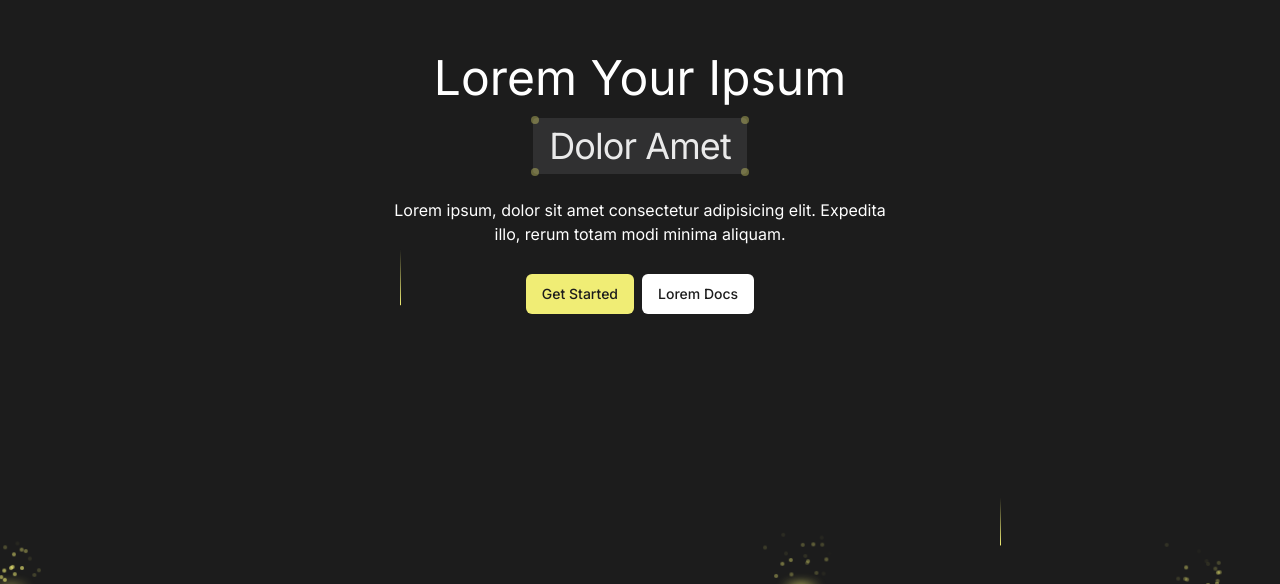
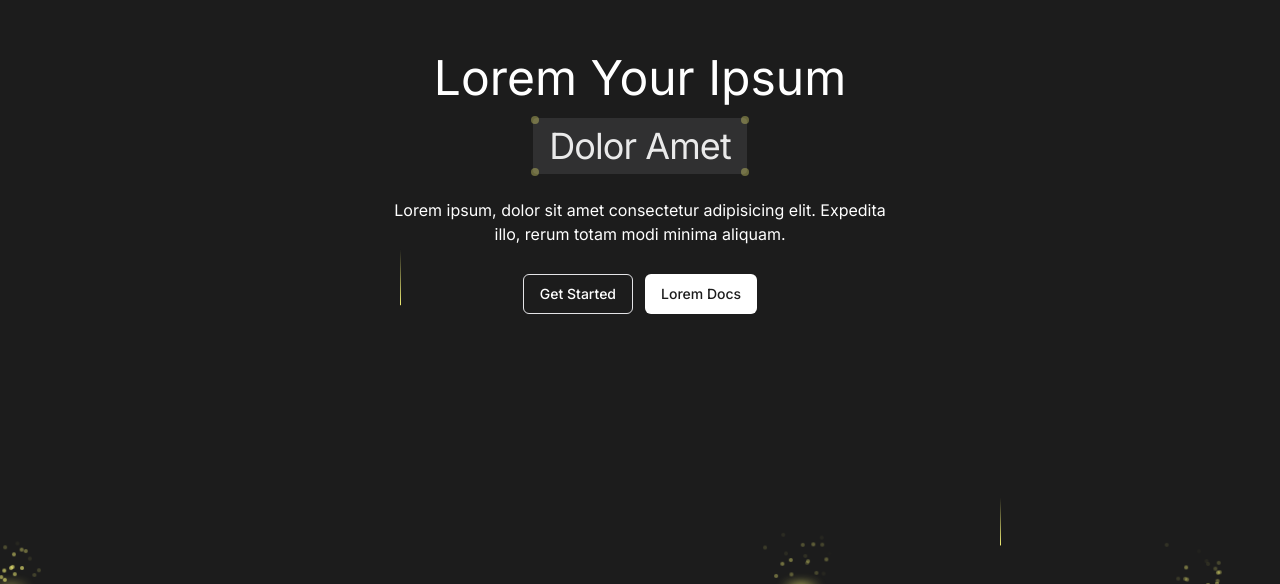
Before and after one commit to IRTIDEATH/LoremSeries, a Next.js app: page / in a window 1280 px wide. Shown: the part 216-800 px from the top of the page. Built offline with nearby package versions, Linux system fonts and the light colour scheme.

Commit message:
upd: change variant button outline component

```diff
--- a/components/pages/Hero.tsx
+++ b/components/pages/Hero.tsx
@@ -22,8 +22,8 @@ const Hero = () => {
           Lorem ipsum, dolor sit amet consectetur adipisicing elit. Expedita
           illo, rerum totam modi minima aliquam.
         </p>
-        <div className="flex items-center space-x-2 pt-3 justify-center">
-          <Button Icon={ArrowRightIcon} iconPlacement="right" variant="expandIcon" className="bg-yellow">Get Started</Button>
+        <div className="flex items-center pt-3 justify-center space-x-3">
+          <Button variant="outline" className="text-white hover:text-yellow hover:border-yellow transition duration-200">Get Started</Button>
           <Button variant="shadowhover" className="">Lorem Docs</Button>
         </div>
       </div>
--- a/components/ui/button.tsx
+++ b/components/ui/button.tsx
@@ -12,7 +12,7 @@ const buttonVariants = cva(
         destructive:
           "bg-destructive text-destructive-foreground hover:bg-destructive/90",
         outline:
-          "border border-input bg-background hover:bg-accent hover:text-accent-foreground",
+          "border hover:border border-input",
         secondary:
           "bg-secondary text-secondary-foreground hover:bg-secondary/80",
         ghost: "hover:bg-accent hover:text-accent-foreground",
```
